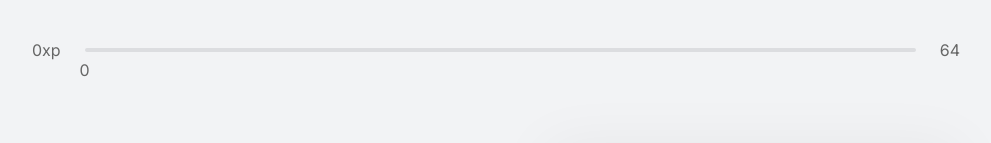
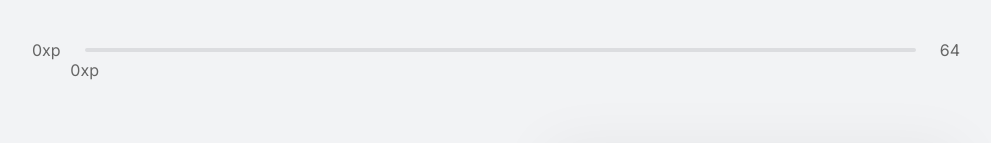
Before and after one commit to Carlos-hr/moveit-nlw-04, a Next.js app: page / in a window 1280 px wide. Shown: the top 143 px of the page, without its empty margins (144-1135 px from the left). Built offline with nearby package versions, Linux system fonts and the light colour scheme.

Commit message:
feat(storage): adicionando dados do usuario em cookies e ajustes em componentes

```diff
--- a/package.json
+++ b/package.json
@@ -9,11 +9,13 @@
     "lint": "next lint"
   },
   "dependencies": {
+    "js-cookie": "^3.0.1",
     "next": "12.1.4",
     "react": "18.0.0",
     "react-dom": "18.0.0"
   },
   "devDependencies": {
+    "@types/js-cookie": "^3.0.1",
     "@types/node": "^17.0.23",
     "@types/react": "^17.0.43",
     "@types/react-dom": "^17.0.14",
--- a/src/components/ExperienceBar/ExperienceBar.tsx
+++ b/src/components/ExperienceBar/ExperienceBar.tsx
@@ -18,7 +18,7 @@ const ExperienceBar = () => {
           className={styles.currentExperience}
           style={{ left: `${percentToNextLevel}%` }}
         >
-          {currentExperience}
+          {currentExperience}xp
         </span>
       </div>
       <span>{experienceToNextLevel} </span>
--- a/src/contexts/ChallengeContext.tsx
+++ b/src/contexts/ChallengeContext.tsx
@@ -1,4 +1,5 @@
 import { createContext, ReactNode, useState, useEffect } from "react";
+import Cookies from "js-cookie";
 import challenges from "../../challenges.json";
 
 interface Challenge {
@@ -9,6 +10,9 @@ interface Challenge {
 
 interface ChallengesProviderProps {
   children: ReactNode;
+  level: number;
+  currentExperience: number;
+  challengesCompleted: number;
 }
 
 interface ChallengesContextData {
@@ -25,14 +29,23 @@ interface ChallengesContextData {
 
 export const ChallengeContext = createContext({} as ChallengesContextData);
 
-export const ChallengesProvider = ({ children }: ChallengesProviderProps) => {
+export const ChallengesProvider = ({
+  children,
+  ...rest
+}: ChallengesProviderProps) => {
   useEffect(() => {
     Notification.requestPermission();
   }, []);
 
-  const [level, setLevel] = useState(1);
-  const [currentExperience, setCurrentExperience] = useState(0);
-  const [challengesCompleted, setChallengesCompleted] = useState(0);
+  const [level, setLevel] = useState(rest.level ?? 1);
+
+  const [currentExperience, setCurrentExperience] = useState(
+    rest.currentExperience ?? 0
+  );
+
+  const [challengesCompleted, setChallengesCompleted] = useState(
+    rest.challengesCompleted ?? 0
+  );
   const [activeChallenge, setActiveChallenge] = useState(null);
 
   const experienceToNextLevel = Math.pow((level + 1) * 4, 2);
@@ -46,7 +59,7 @@ export const ChallengesProvider = ({ children }: ChallengesProviderProps) => {
     const challenge = challenges[randomChallengeIndex];
     setActiveChallenge(challenge);
 
-    new Audio("/notification.mp3").play;
+    new Audio("/notification.mp3").play();
 
     if (Notification.permission === "granted") {
       new Notification("Novo desafio", {
@@ -75,6 +88,12 @@ export const ChallengesProvider = ({ children }: ChallengesProviderProps) => {
     setChallengesCompleted(challengesCompleted + 1);
   };
 
+  useEffect(() => {
+    Cookies.set("level", String(level));
+    Cookies.set("currentExperience", String(currentExperience));
+    Cookies.set("challengesCompleted", String(challengesCompleted));
+  }, [level, currentExperience, challengesCompleted]);
+
   return (
     <ChallengeContext.Provider
       value={{
--- a/src/pages/_app.tsx
+++ b/src/pages/_app.tsx
@@ -1,12 +1,7 @@
-import { ChallengesProvider } from "../contexts/ChallengeContext";
 import "../styles/global.css";
 
 const MyApp = ({ Component, pageProps }) => {
-  return (
-    <ChallengesProvider>
-      <Component {...pageProps} />
-    </ChallengesProvider>
-  );
+  return <Component {...pageProps} />;
 };
 
 export default MyApp;
--- a/src/pages/index.tsx
+++ b/src/pages/index.tsx
@@ -1,3 +1,4 @@
+import { GetServerSideProps } from "next";
 import Head from "next/head";
 import {
   ChallengeBox,
@@ -6,11 +7,25 @@ import {
   ExperienceBar,
   Profile,
 } from "../components";
+import { ChallengesProvider } from "../contexts/ChallengeContext";
 import { CountdownProvider } from "../contexts/CountdownContext";
 import styles from "../styles/pages/Home.module.css";
 
-const Home = () => {
+interface HomeProps {
+  level: number;
+  currentExperience: number;
+  challengesCompleted: number;
+}
+
+const Home = (props: HomeProps) => {
+  const { level, currentExperience, challengesCompleted } = props;
+
   return (
+    <ChallengesProvider
+      level={level}
+      currentExperience={currentExperience}
+      challengesCompleted={challengesCompleted}
+    >
       <div className={styles.container}>
         <Head>
           <title>MoveIt</title>
@@ -30,7 +45,20 @@ const Home = () => {
           </section>
         </CountdownProvider>
       </div>
+    </ChallengesProvider>
   );
 };
 
 export default Home;
+
+export const getServerSideProps: GetServerSideProps = async (ctx) => {
+  const { level, currentExperience, challengesCompleted } = ctx.req.cookies;
+
+  return {
+    props: {
+      level: Number(level),
+      currentExperience: Number(currentExperience),
+      challengesCompleted: Number(challengesCompleted),
+    },
+  };
+};
```
Also changed, not shown: 1 other file (tests, documents, lock files or other folders). Lines whose indentation alone changed are shown as unchanged.
